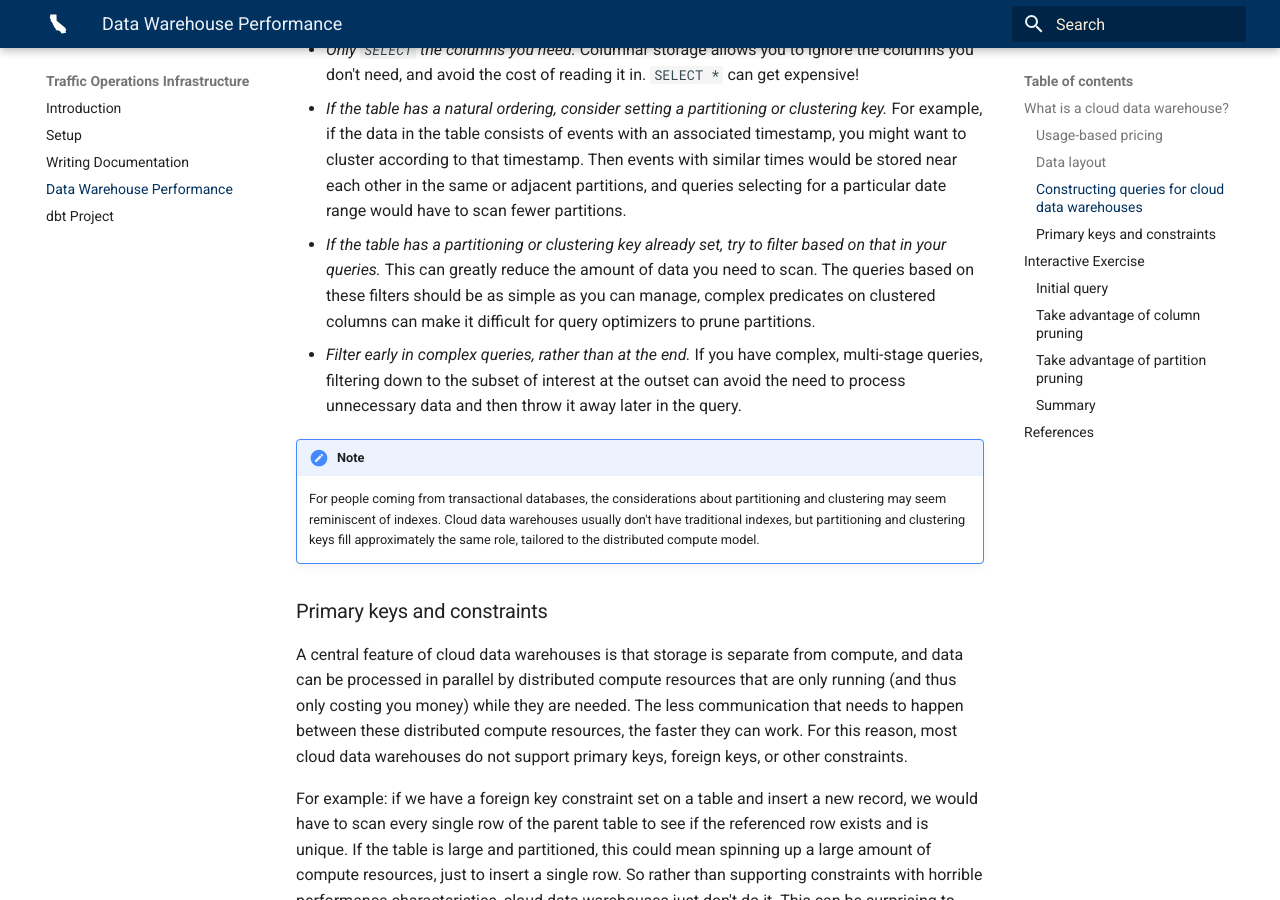
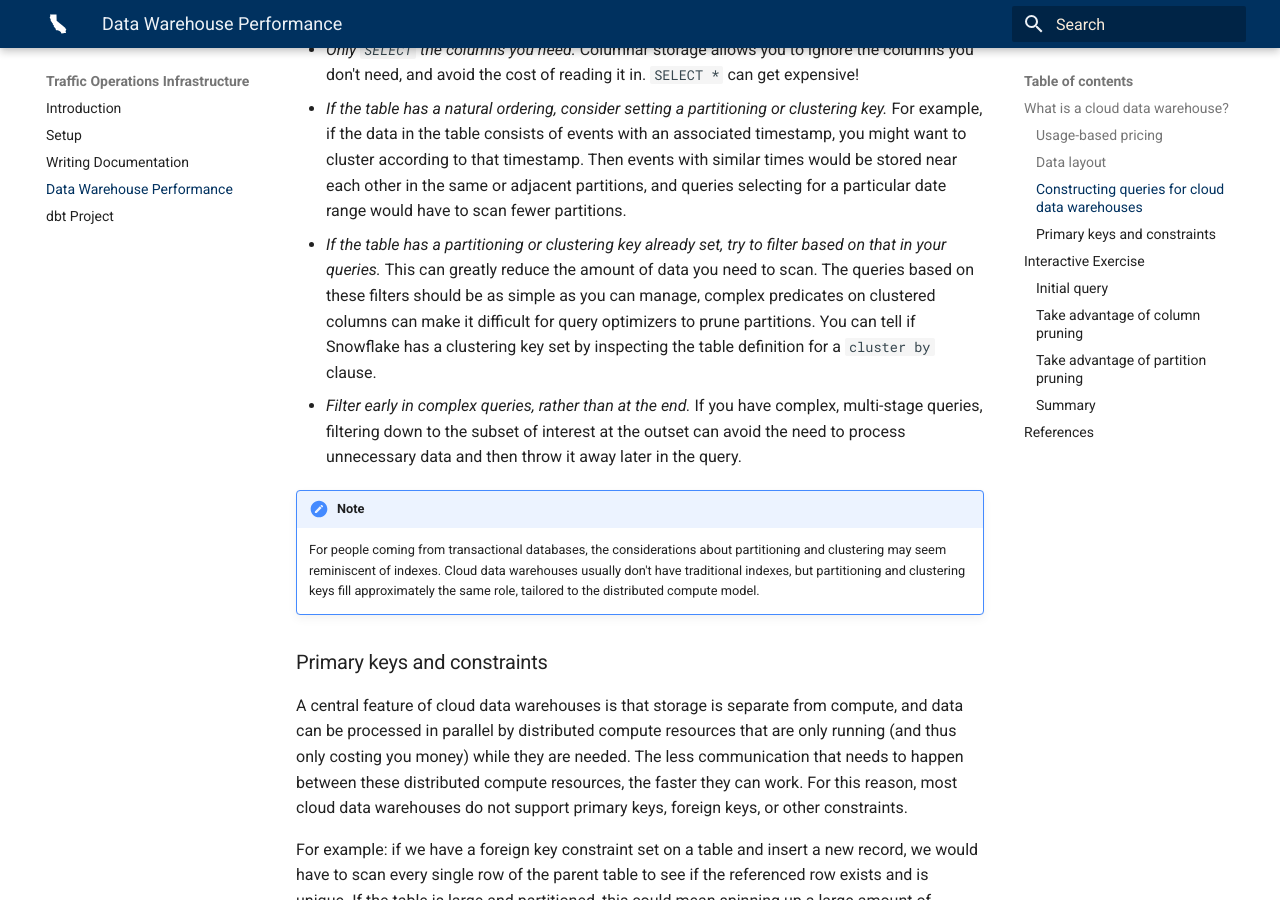
Before and after one commit to cagov/caldata-mdsa-caltrans-pems, an MkDocs documentation site: the page built from docs/data-warehouse-performance.md, in a window 1280 px wide and 900 px high, scrolled down 2067 px. Built offline with MkDocs 1.6.1 and Material for MkDocs 9.7.7, drawn with Linux system fonts in a browser that asks for light colours; some of the changed text lies outside the part shown.

Commit message:
More code review

```diff
--- a/docs/data-warehouse-performance.md
+++ b/docs/data-warehouse-performance.md
@@ -76,6 +76,7 @@
     This can greatly reduce the amount of data you need to scan. The queries based on these filters
     should be as simple as you can manage, complex predicates on clustered columns can make it
     difficult for query optimizers to prune partitions.
+    You can tell if Snowflake has a clustering key set by inspecting the table definition for a `cluster by` clause.
 * *Filter early in complex queries, rather than at the end.*
    If you have complex, multi-stage queries, filtering down to the subset of interest at the outset
    can avoid the need to process unnecessary data and then throw it away later in the query.
@@ -197,6 +198,11 @@
 
 #### Take advantage of partition pruning
 
+!!! note
+    TL;DR: if a large table has a clustering key set, try to use it in filters,
+    aggregations, and windowing operations. Try to keep predicates using that key
+    as simple as possible to help out the query optimizer.
+
 There is another problem with the performance of the above queries.
 You can see that there are about two hundred thousand partitions in the entire dataset ("Partitions total").
 And the number of partitions that the queries scanned ("Partitions scanned") was the same!
```
